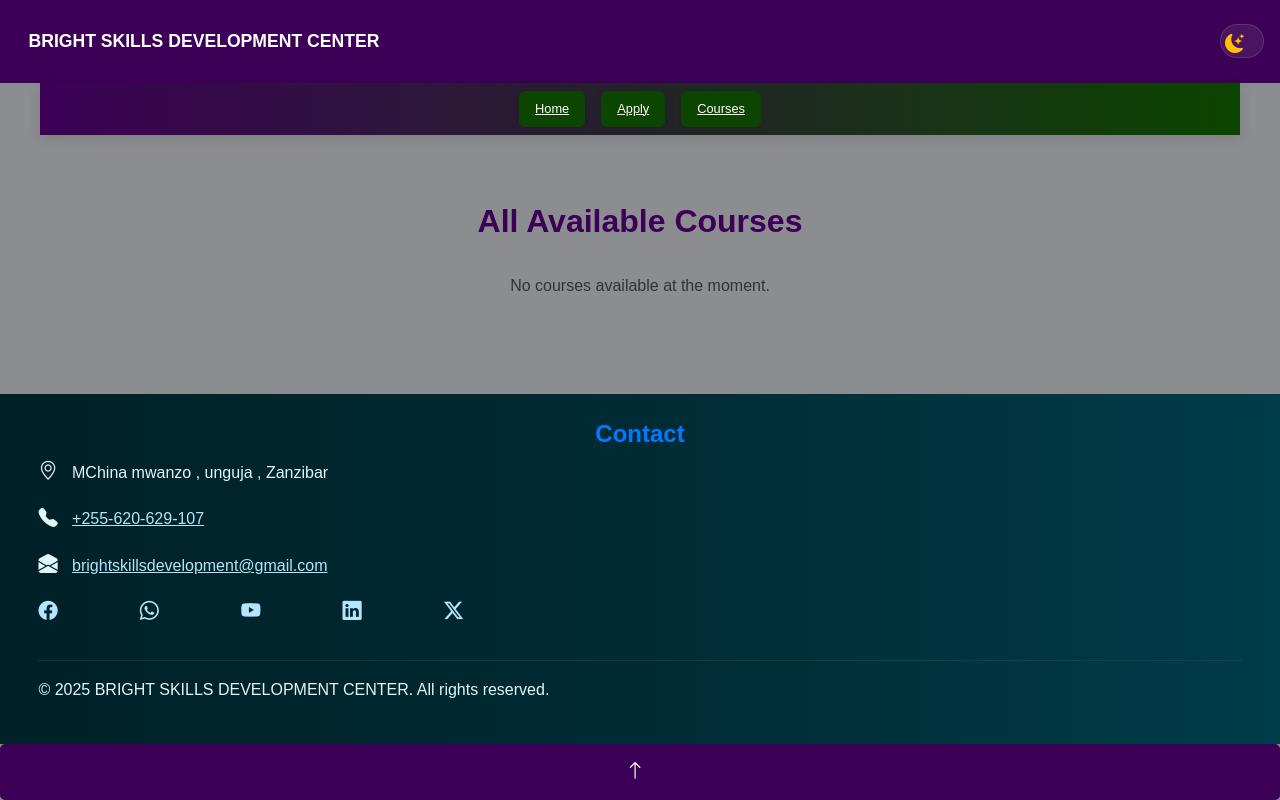
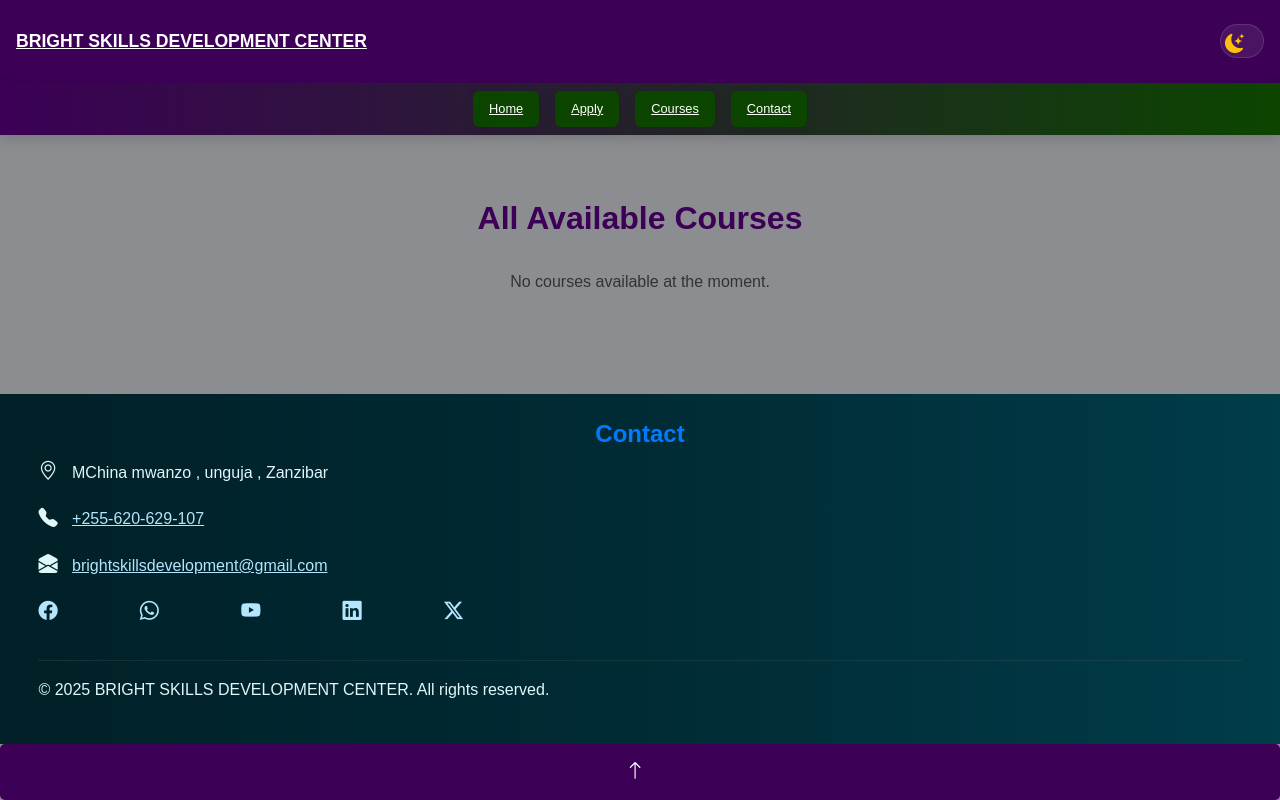
Before and after one commit to brightfuture008/brightfutureskills, a Django app: page /courses/ in a window 1280 px wide. Run offline with Django 5.2, Linux system fonts and the light colour scheme; data that the repository does not hold is empty; some libraries are stand-ins or nearby versions.

Commit message:
modifying interface 01

```diff
--- a/apply/static/css/style.css
+++ b/apply/static/css/style.css
@@ -46,45 +46,26 @@
     background-color: var(--color-background);
     color: var(--color-text-dark);
     line-height: 1.6;
-    display: grid;
+    display: flex;
+    flex-direction: column;
     min-height: 100vh;
-    grid-template-rows: auto 1fr auto;
 }
 
-
-.top-bar {
+header {
+  background-color: var(--color-primary-dark);
   display: flex;
   justify-content: space-between;
   align-items: center;
   padding: 0.75rem 1rem;
-  background-color: var(--color-primary-dark);
 }
-
 .site-title {
   font-size: 1.1rem;
+  text-align: left;
+  padding: 0;
+}
+.site-title a {
   color: var(--color-white);
 }
-
-
-.header-inner {
-  position: sticky;
-  top: 0;
-  z-index: 999;
-  background: linear-gradient(to right, var(--color-primary-dark), var(--color-primary-light));
-  box-shadow: 0 4px 12px rgba(0,0,0,0.1);
-
-  max-width: 1200px;
-  margin: 0 auto;
-  padding: 0.5rem 1rem;
-  display: flex;
-  align-items: center;
-  justify-content: center;
-  overflow-x: auto;
-  -webkit-overflow-scrolling: touch;
-  -ms-overflow-style: none;
-  scrollbar-width: none;
-}
-.header-inner::-webkit-scrollbar { display: none; }
 
 h1 {
     margin: 1.5% 0;
@@ -93,10 +74,20 @@
     font-weight: 900;
 }
 
+main {
+  flex: 1; /* Allows main content to grow and push footer down */
+}
+
 .nav-bar{
+  position: sticky;
+  top: 0;
+  z-index: 999;
   display: flex;
   align-items: center;
   justify-content: center;
+  background: linear-gradient(to right, var(--color-primary-dark), var(--color-primary-light));
+  padding: 0.5rem 1rem;
+  box-shadow: 0 4px 12px rgba(0,0,0,0.15);
 }
 
 .nav-links{
@@ -138,6 +129,11 @@
     font-size: 0.75rem; /* Reduce font size */
     padding: 0.4rem 0.8rem; /* Reduce padding */
   }
+}
+
+/* Layout for Tablets and Desktops */
+@media (min-width: 992px) {
+  /* No special layout needed anymore as the structure is consistent */
 }
 
 h2.section-title {
@@ -187,7 +183,7 @@
     text-shadow: 1px 1px 2px #000;
 }
 
-.course-h {
+.course-h { /* This style seems unused, consider removing it */
     font-weight: 900;
     margin: 1.5rem 0 1rem;
     text-align: center;
@@ -605,6 +601,7 @@
     border-radius: 50px;
     padding: 0.25rem;
     cursor: pointer;
+    /* align-self: center; */ /* No longer needed */
 }
 .theme-toggler .icon {
     width: 24px;
--- a/apply/templates/applications/base.html
+++ b/apply/templates/applications/base.html
@@ -14,23 +14,20 @@
 </head>
 <body>
   <header>
-    <div class="top-bar">
-      <h1 class="site-title">BRIGHT SKILLS DEVELOPMENT CENTER</h1>
+    <h1 class="site-title"><a href="{% url 'applications:home' %}">BRIGHT SKILLS DEVELOPMENT CENTER</a></h1>
     <div class="theme-toggler" id="theme-toggler" title="Toggle light/dark theme">
       <i class="bi bi-moon-stars-fill icon moon"></i>
       <i class="bi bi-sun-fill icon sun"></i>
     </div>
-    </div>
-    <div class="header-inner">
+  </header>
   <nav class="nav-bar">
     <ul class="nav-links">
       <li><a href="{% url 'applications:home' %}">Home</a></li>
       <li><a href="{% url 'applications:add_student' %}">Apply</a></li>
       <li><a href="{% url 'applications:course_list' %}">Courses</a></li>
+      <li><a href="#contact">Contact</a></li>
     </ul>
   </nav>
-    </div>
-  </header>
 
 
   <div class="toast-wrap" id="toast-wrap" aria-live="polite" aria-atomic="true"></div>
```
Lines whose indentation alone changed are shown as unchanged.
